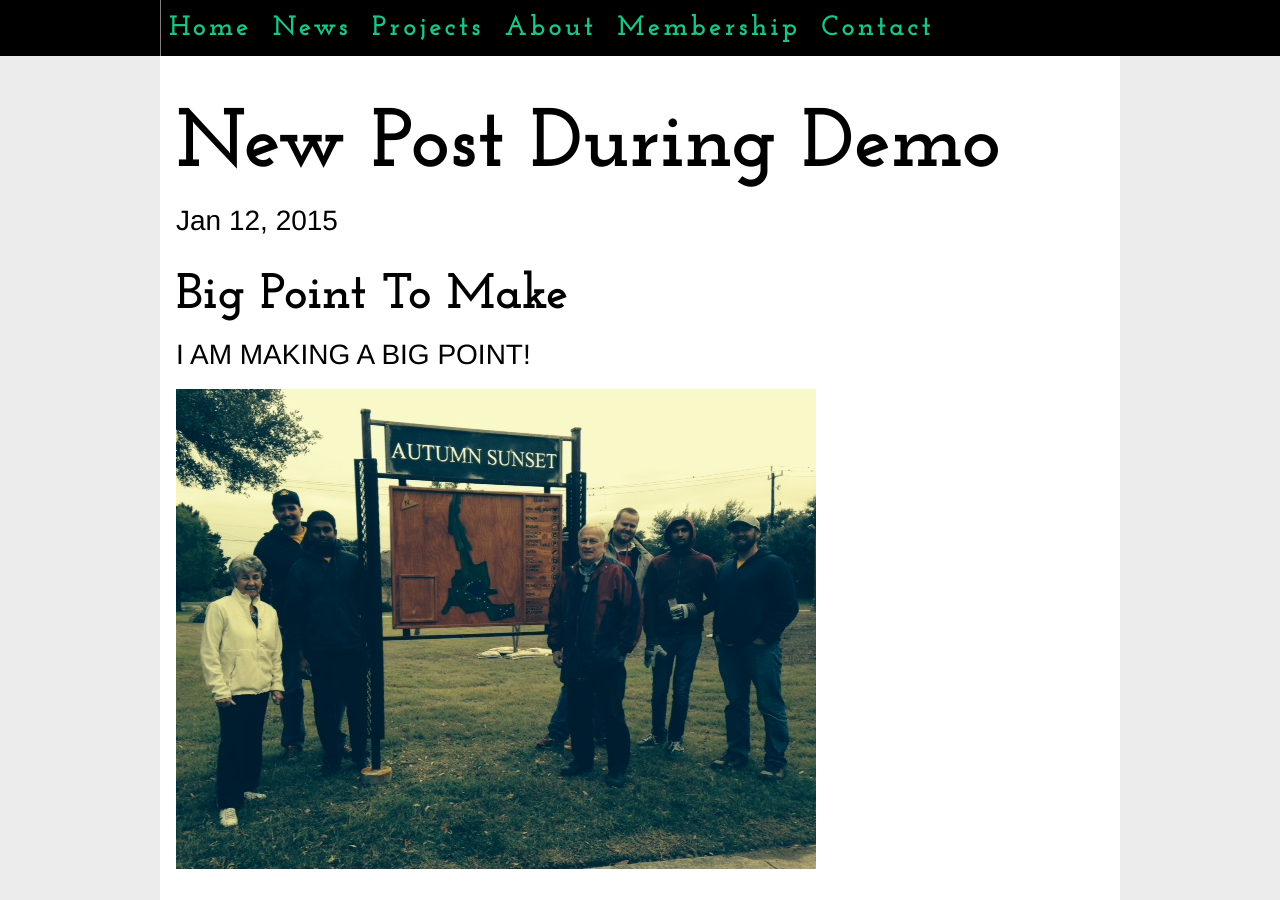
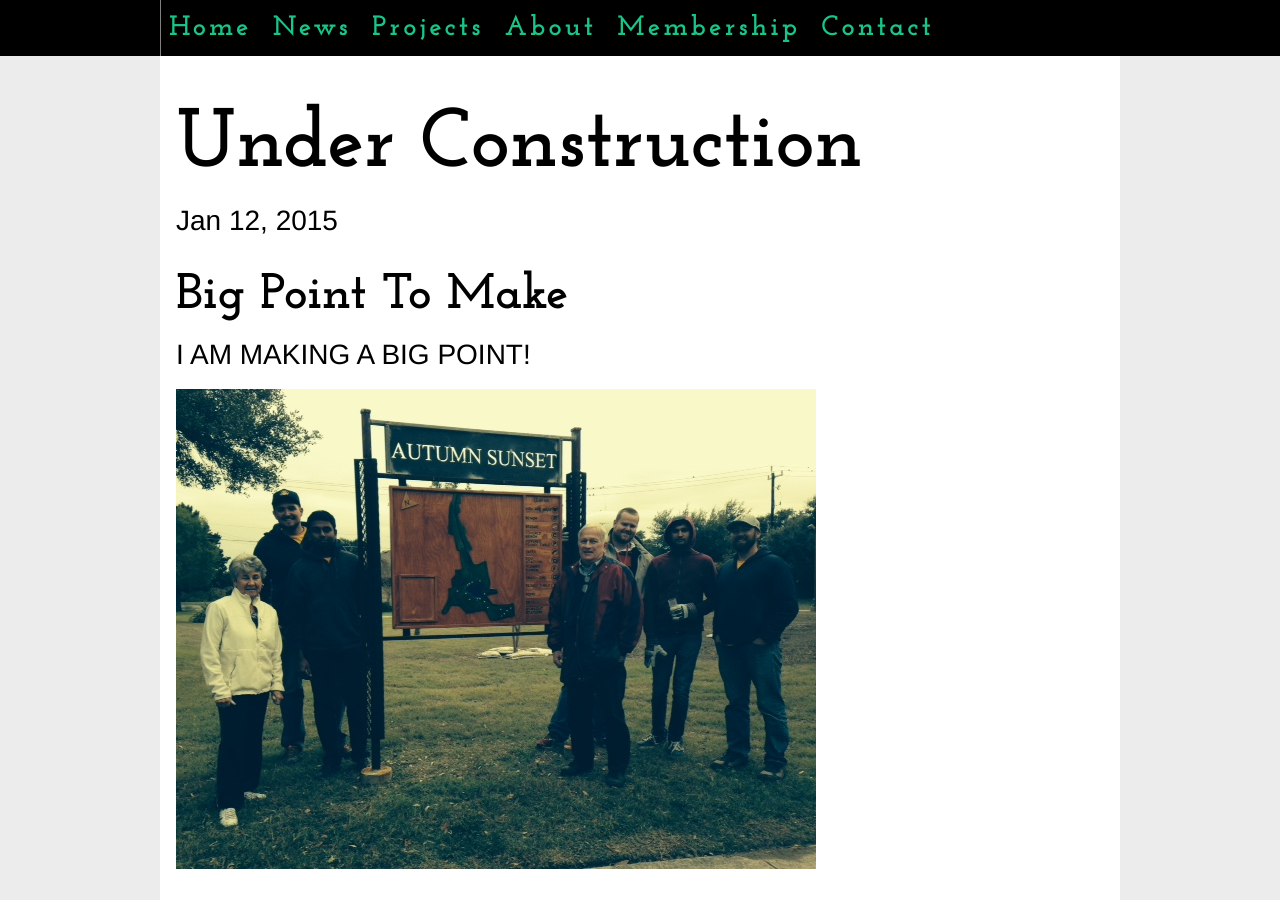
Before and after one commit to friendsoftheparkofwindcresttexas/friendsoftheparkofwindcresttexas.github.io, a Jekyll site: the page built from _posts/2015-01-12-new-post-during-demo.md, in a window 1280 px wide and 900 px high. Built offline with Jekyll 4.4.1, drawn with Linux system fonts in a browser that asks for light colours; nearby versions of some CDN libraries.

Commit message:
"Under Construction"
To tell visitors site is not yet up and running.

```diff
--- a/_posts/2015-01-12-new-post-during-demo.md
+++ b/_posts/2015-01-12-new-post-during-demo.md
@@ -1,8 +1,8 @@
 ---
 layout: post
-title:  "New Post During Demo"
+title:  "Under Construction"
 categories: news
-excerpt: So this will be the little blurb.
+excerpt: Grand opening about mid-February
 image: /images/FOTP, Mark Kroeze, Texas Urban Forestry and Steve Kohn, April 2014.JPG
 ---
 
```
